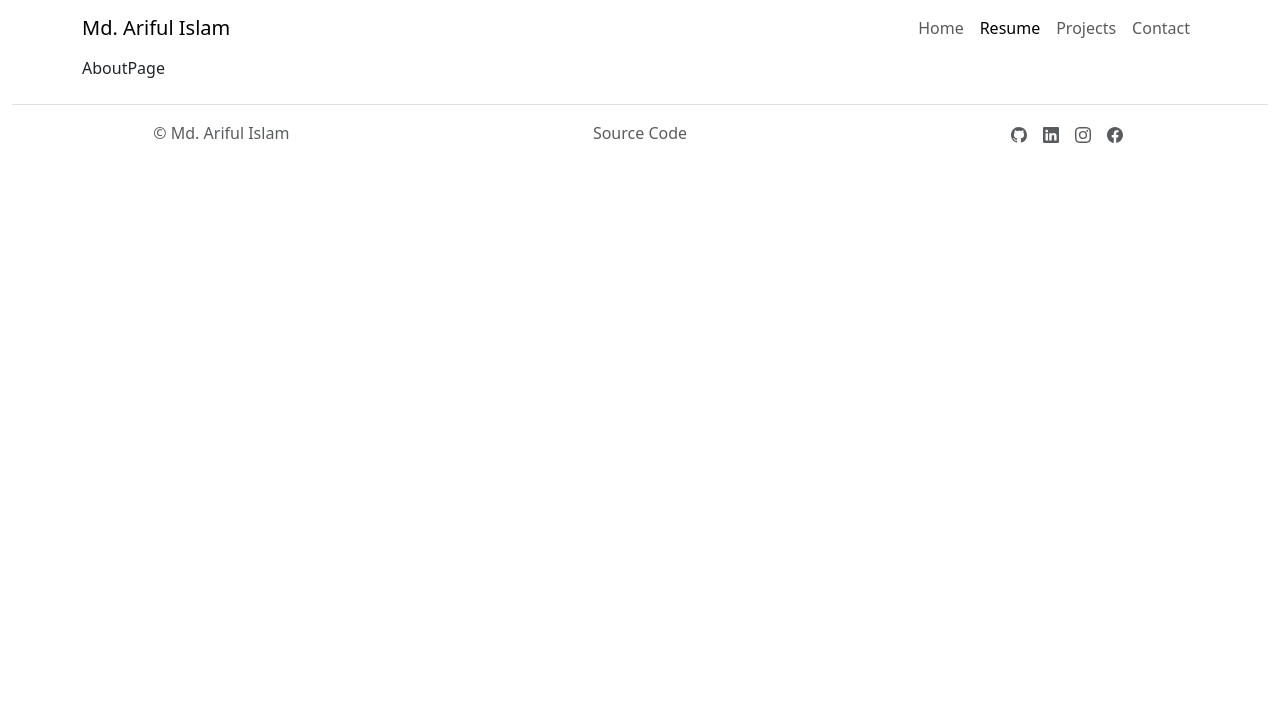
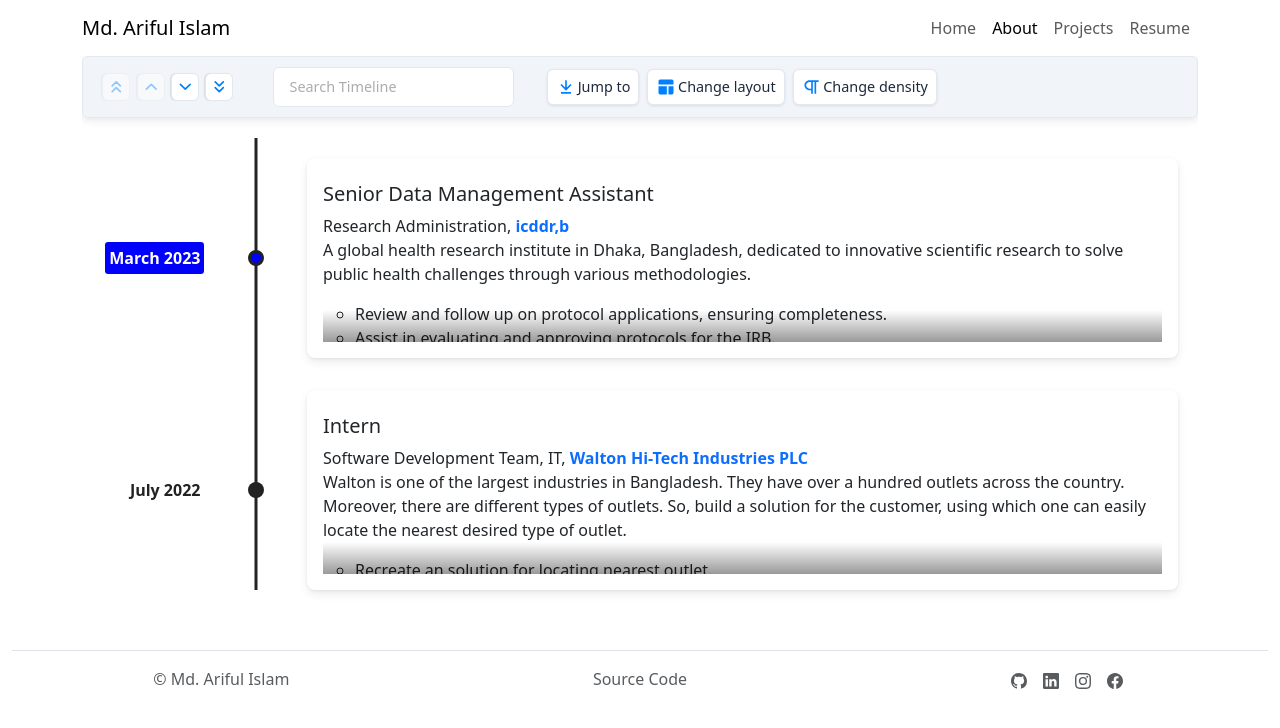
Before and after one commit to arifulrony10/arifulrony10, a React (Vite) app: page /about in a window 1280 px wide. Shown: the top 728 px of the page. Built offline with nearby package versions, Linux system fonts and the light colour scheme.

Commit message:
about timeline created

```diff
--- a/package.json
+++ b/package.json
@@ -13,6 +13,7 @@
     "@popperjs/core": "^2.11.8",
     "bootstrap": "^5.3.0",
     "react": "^18.2.0",
+    "react-chrono": "^2.2.0",
     "react-dom": "^18.2.0",
     "react-router-dom": "^6.11.2"
   },
--- a/src/components/navbar/navbar.component.jsx
+++ b/src/components/navbar/navbar.component.jsx
@@ -42,7 +42,7 @@ const Navbar = () => {
                 to={"/about"}
                 className="nav-link"
               >
-                Resume
+                About
               </NavLink>
             </li>
             <li className="nav-item">
@@ -60,7 +60,7 @@ const Navbar = () => {
                 to={"/contact"}
                 className="nav-link"
               >
-                Contact
+                Resume
               </NavLink>
             </li>
           </ul>
--- /dev/null
+++ b/src/components/timeline/timeline.component.jsx
@@ -0,0 +1,93 @@
+import { Chrono } from "react-chrono";
+const TimelineComponent = () => {
+  const customContent = [
+    <div>
+      <h2 className="fs-5">Senior Data Management Assistant</h2>
+      <div>
+        Research Administration,{" "}
+        <a
+          href="https://icddrb.org"
+          target="_black"
+          className="fw-bold text-decoration-none"
+        >
+          icddr,b
+        </a>
+      </div>
+
+      <p>
+        A global health research institute in Dhaka, Bangladesh, dedicated to
+        innovative scientific research to solve public health challenges through
+        various methodologies.
+      </p>
+      <ul>
+        <li>
+          Review and follow up on protocol applications, ensuring completeness.
+        </li>
+        <li>Assist in evaluating and approving protocols for the IRB.</li>
+        <li>Proactively enter protocol data and generate reports.</li>
+        <li>Support funding opportunity search and summary.</li>
+        <li>Maintain proposal database and provide reports.</li>
+        <li>Track ERP actions and provide support throughout its phases.</li>
+      </ul>
+    </div>,
+    <div>
+      <h2 className="fs-5">Intern</h2>
+      <div>
+        Software Development Team, IT,{" "}
+        <a
+          href="https://www.waltonhil.com/"
+          target="_black"
+          className="fw-bold text-decoration-none"
+        >
+          Walton Hi-Tech Industries PLC
+        </a>
+      </div>
+      <p>
+        Walton is one of the largest industries in Bangladesh. They have over a
+        hundred outlets across the country. Moreover, there are different types
+        of outlets. So, build a solution for the customer, using which one can
+        easily locate the nearest desired type of outlet.
+      </p>
+      <ul>
+        <li>Recreate an solution for locating nearest outlet.</li>
+        <li>Work with the UI/UX team to make it pixel perfect. •</li>
+        <li>Optimized for better performance.</li>
+        <li>Merger data from multiple database sources.</li>
+        <li>Build RESTful API for Walton Plaza.</li>
+      </ul>
+    </div>,
+  ];
+
+  return (
+    <Chrono
+      readMore={true} // enables the readMore function for larger chunks of text
+      items={[
+        {
+          title: "March 2023",
+          //   cardTitle: "Senior Data Management Assistant",
+          //   url: "https://www.icddrb.org/",
+          //   cardSubtitle: "icddr,b",
+        },
+        {
+          title: "July 2022",
+          //   cardTitle: "Intern at Software Development Team",
+          //   cardSubtitle: `Walton Hi-Tech Industries PLC`,
+          //   url: "https://www.waltonhil.com/",
+        },
+      ]}
+      mode="VERTICAL"
+      theme={{
+        primary: "#222",
+        secondary: "blue",
+        cardBgColor: "white",
+        cardForeColor: "black",
+        titleColor: "#222",
+        titleColorActive: "white",
+      }}
+      outline
+    >
+      {customContent}
+    </Chrono>
+  );
+};
+export default TimelineComponent;
--- a/src/pages/about.page.jsx
+++ b/src/pages/about.page.jsx
@@ -1,6 +1,10 @@
+import TimelineComponent from "../components/timeline/timeline.component";
+
 const AboutPage = () => {
   return (
-    <div>AboutPage</div>
-  )
-}
-export default AboutPage
+    <div>
+      <TimelineComponent />
+    </div>
+  );
+};
+export default AboutPage;
```
Also changed, not shown: 1 other file (tests, documents, lock files or other folders).
